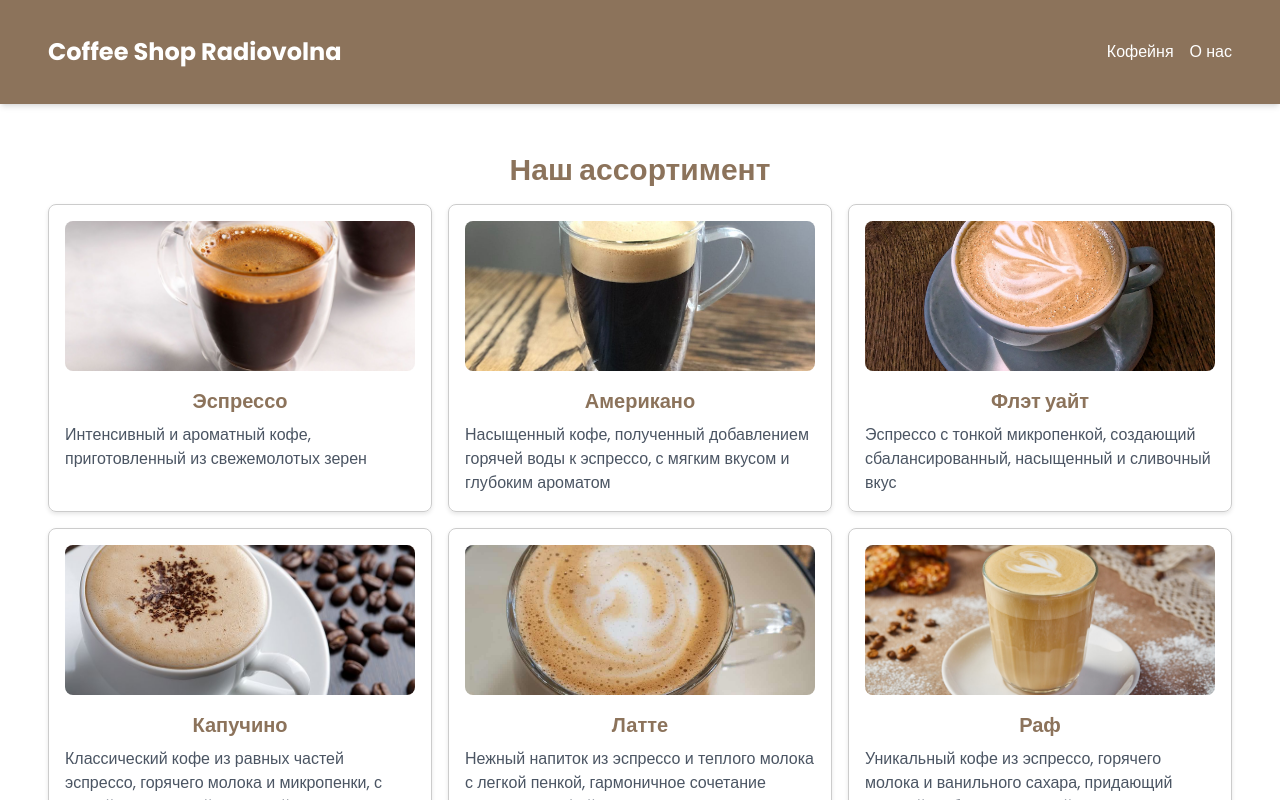
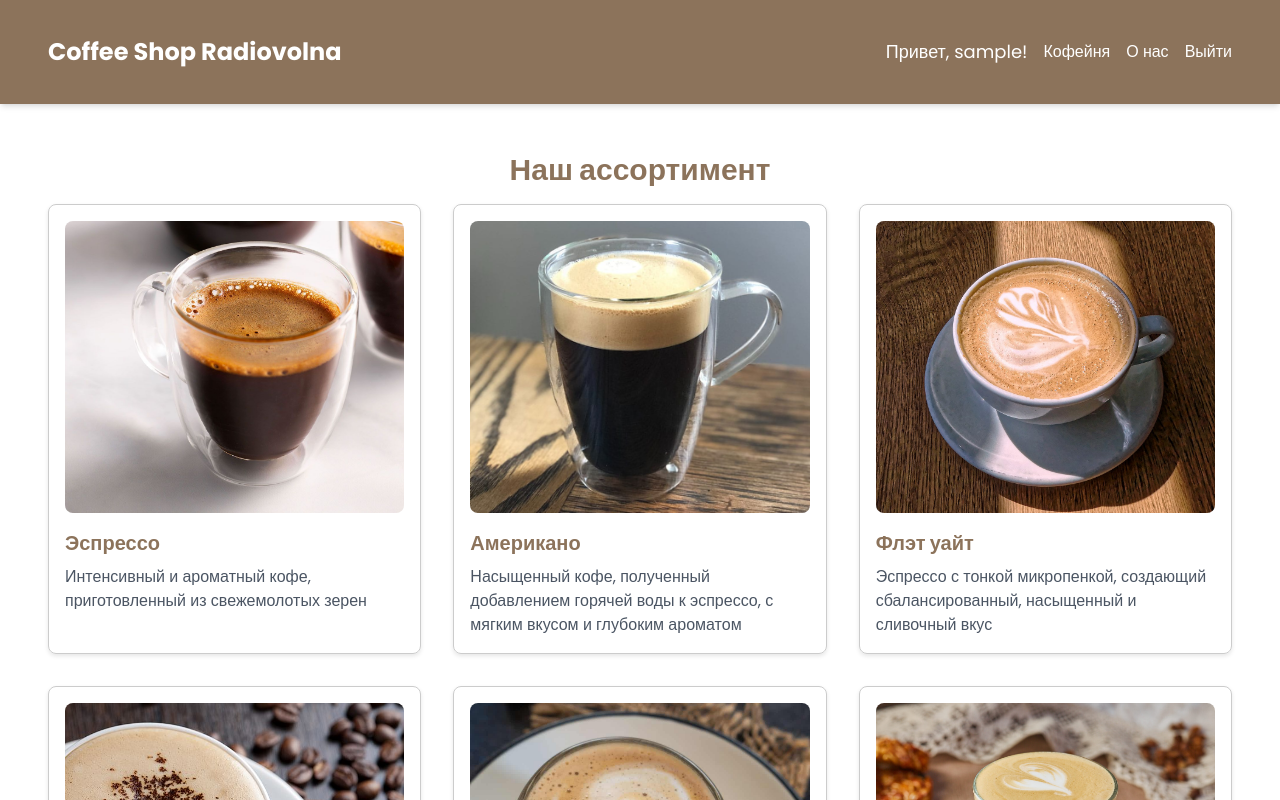
Before and after one commit to iglbv/Coffee-web, a React (Vite) app: page /coffee-shop in a window 1280 px wide. Shown: the top 800 px of the page. Built offline with nearby package versions, Linux system fonts and the light colour scheme; sample sign-in values are in the browser's storage.

Commit message:
create auth logic

```diff
--- a/src/App.tsx
+++ b/src/App.tsx
@@ -1,5 +1,5 @@
 import React, { useState } from 'react';
-import { BrowserRouter, Routes, Route } from 'react-router-dom';
+import { BrowserRouter, Routes, Route, Navigate } from 'react-router-dom';
 import GreetingForm from './components/GreetingForm';
 import CoffeeShop from './components/CoffeeShop';
 import AboutUs from './components/AboutUs';
@@ -7,7 +7,7 @@ import Header from './components/Header';
 import Footer from './components/Footer';
 
 const App: React.FC = () => {
-  const [name, setName] = useState("");
+  const [name, setName] = useState('');
 
   const handleSubmit = (values: { name: string }) => {
     setName(values.name);
@@ -16,12 +16,33 @@ const App: React.FC = () => {
   return (
     <BrowserRouter>
       <div className="min-h-screen bg-cream flex flex-col">
-        <Header name={name} />
+        <Header />
         <main className="flex-grow p-4">
           <Routes>
-            <Route path="/" element={<GreetingForm handleSubmit={handleSubmit} />} />
-            <Route path="/coffee-shop" element={<CoffeeShop />} />
-            <Route path="/about-us" element={<AboutUs />} />
+            <Route
+              path="/" element={localStorage.getItem('userName') ? (
+                <Navigate to="/coffee-shop" replace />
+              ) : (
+                <GreetingForm handleSubmit={handleSubmit} />
+              )
+              }
+            />
+            <Route
+              path="/coffee-shop" element={localStorage.getItem('userName') ? (
+                <CoffeeShop />
+              ) : (
+                <Navigate to="/" replace />
+              )
+              }
+            />
+            <Route
+              path="/about-us" element={localStorage.getItem('userName') ? (
+                <AboutUs />
+              ) : (
+                <Navigate to="/" replace />
+              )
+              }
+            />
           </Routes>
         </main>
         <Footer />
--- a/src/components/AboutUs.tsx
+++ b/src/components/AboutUs.tsx
@@ -69,6 +69,7 @@ const AboutUs: React.FC = () => {
         speed: 2000,
         slidesToShow: 1,
         slidesToScroll: 1,
+        arrows: false,
         autoplay: true,
         autoplaySpeed: 5000,
     };
--- a/src/components/CoffeeShop.tsx
+++ b/src/components/CoffeeShop.tsx
@@ -1,4 +1,4 @@
-import React, { useState } from 'react';
+import React from 'react';
 import espresso from '../assets/img/espresso.jpg'
 import americano from '../assets/img/americano.jpeg'
 import flat_white from '../assets/img/flat_white.jpg'
@@ -51,12 +51,6 @@ const coffees: Coffee[] = [
 ]
 
 const CoffeeShop = () => {
-    const [selectedCoffee, setSelectedCoffee] = useState<Coffee | null>(null);
-
-    const handleCoffeeSelect = (coffee: Coffee) => {
-        setSelectedCoffee(coffee)
-    }
-
     return (
         <div className="container mx-auto px-4">
             <h1 className="text-3xl font-bold text-coffee mb-4 text-center">Наш ассортимент</h1>
@@ -64,23 +58,12 @@ const CoffeeShop = () => {
             <div className="grid grid-cols-1 md:grid-cols-2 lg:grid-cols-3 gap-4">
                 {coffees.map((coffee, index) => (
                     <div key={index} className="coffee-card rounded-lg shadow-md p-4 hover:shadow-lg transition duration-300 ease-in-out">
-                        <button onClick={() => handleCoffeeSelect(coffee)} className="w-full flex flex-col items-center">
-                            <img src={coffee.image} alt={coffee.name} className="coffee-image rounded-lg" />
-                            <h3 className="text-xl font-bold text-coffee mt-4">{coffee.name}</h3>
-                        </button>
+                        <img src={coffee.image} alt={coffee.name} className="coffee-image rounded-lg" />
+                        <h3 className="text-xl font-bold text-coffee mt-4">{coffee.name}</h3>
                         <p className="text-gray-600 mt-2">{coffee.description}</p>
                     </div>
                 ))}
             </div>
-
-            {selectedCoffee && (
-                <div className="bg-white p-4 rounded-lg shadow-md mt-8">
-                    <h2 className="text-2xl font-bold text-coffee mb-2">Вы выбрали:</h2>
-                    <h3 className="text-xl font-bold text-coffee mb-2">{selectedCoffee.name}</h3>
-                    <p className="text-gray-600 mb-2">{selectedCoffee.description}</p>
-                    <img src={selectedCoffee.image} alt={selectedCoffee.name} className="coffee-image rounded-lg mt-4" />
-                </div>
-            )}
         </div>
     );
 };
--- a/src/components/GreetingForm.tsx
+++ b/src/components/GreetingForm.tsx
@@ -1,4 +1,4 @@
-import React, { useState } from 'react';
+import React from 'react';
 import { Formik, Form, Field, ErrorMessage } from 'formik';
 import * as Yup from 'yup';
 import { useNavigate } from 'react-router-dom';
@@ -8,8 +8,13 @@ interface Props {
 }
 
 const GreetingForm: React.FC<Props> = ({ handleSubmit }) => {
-    const [name, setName] = useState('');
     const navigate = useNavigate();
+
+    const handleLogin = (values: { name: string }) => {
+        handleSubmit(values);
+        localStorage.setItem('userName', values.name);
+        navigate('/coffee-shop');
+    };
 
     return (
         <div className="bg-white p-10 rounded-lg shadow-2xl mx-auto max-w-md flex flex-col items-center">
@@ -21,14 +26,11 @@ const GreetingForm: React.FC<Props> = ({ handleSubmit }) => {
             </p>
 
             <Formik
-                initialValues={{ name: "" }}
+                initialValues={{ name: '' }}
                 validationSchema={Yup.object({
                     name: Yup.string().required('Введите ваше имя!'),
                 })}
-                onSubmit={(values) => {
-                    handleSubmit(values);
-                    navigate('/coffee-shop');
-                }}
+                onSubmit={handleLogin}
             >
                 {({ isSubmitting }) => (
                     <Form className="flex flex-col w-full">
@@ -40,11 +42,12 @@ const GreetingForm: React.FC<Props> = ({ handleSubmit }) => {
                                 type="text"
                                 id="name"
                                 name="name"
-                                className="px-4 py-3 rounded-md border border-gray-300 focus:outline-none focus:border-coffee text-gray-800 focus:ring-2 focus:ring-coffee focus:ring-opacity-50" />
+                                className="px-4 py-3 rounded-md border border-gray-300 focus:outline-none focus:border-coffee text-gray-800 focus:ring-2 focus:ring-coffee focus:ring-opacity-50"
+                            />
                             <ErrorMessage
                                 name="name"
                                 component="div"
-                                className='text-red-500 text-sm mt-1'
+                                className="text-red-500 text-sm mt-1"
                             />
                         </div>
                         <button
@@ -59,14 +62,8 @@ const GreetingForm: React.FC<Props> = ({ handleSubmit }) => {
                     </Form>
                 )}
             </Formik>
-
-            {name && (
-                <p className="text-lg text-coffee mt-4 text-center">
-                    Приятно познакомиться, {name}!
-                </p>
-            )}
         </div>
-    )
-}
+    );
+};
 
 export default GreetingForm;
--- a/src/components/Header.tsx
+++ b/src/components/Header.tsx
@@ -1,7 +1,14 @@
 import React from 'react';
 import { Link } from 'react-router-dom';
 
-const Header: React.FC<{ name: string }> = ({ name }) => {
+const Header: React.FC = () => {
+    const userName = localStorage.getItem('userName');
+
+    const handleLogout = () => {
+        localStorage.removeItem('userName');
+        window.location.reload();
+    };
+
     return (
         <header className="bg-coffee text-white py-1 px-4 shadow-md">
             <div className="container mx-auto flex justify-between items-center">
@@ -9,13 +16,19 @@ const Header: React.FC<{ name: string }> = ({ name }) => {
                     <h1 className="text-2xl font-bold">Coffee Shop Radiovolna</h1>
                 </Link>
                 <nav className="flex items-center space-x-4">
-                    <Link to="/coffee-shop"
-                        className='hover:text-gold'>Кофейня</Link>
-                    <Link to="/about-us" className='hover:text-gold'>О нас</Link>
+                    {userName ? (
+                        <>
+                            <p className="text-lg">Привет, {userName}!</p>
+                            <Link to="/coffee-shop" className="hover:text-gold">Кофейня</Link>
+                            <Link to="/about-us" className="hover:text-gold">О нас</Link>
+                            <Link to="/" onClick={handleLogout} className="hover:text-gold">
+                                Выйти
+                            </Link>
+                        </>
+                    ) : (
+                        <></>
+                    )}
                 </nav>
-                {name && (
-                    <p className="text-lg">Привет, {name}!</p>
-                )}
             </div>
         </header>
     );
--- a/src/index.css
+++ b/src/index.css
@@ -18,9 +18,13 @@ body {
   box-shadow: 0 2px 4px rgba(0, 0, 0, 0.1);
 }
 
+ .grid {
+  gap: 2rem;
+ }
+
 .coffee-image {
   width: 100%;
-  height: 150px;
+  height: 292px;
   object-fit: cover;
   border-radius: 8px;
 }
@@ -54,15 +58,20 @@ main {
   margin-top: 0;
 }
 
-.transition {
+button {
+  border: none;
+  padding: 1rem;
+  border-radius: 8px;
+  cursor: pointer;
   transition: all 0.3s ease-in-out;
-}
+ }
 
 .about-us-container {
   width: 100%;
   margin: 0;
   padding: 0;
   font-family: 'Arial', sans-serif;
+  width: 70%;
  }
 
  .about-us-section {
@@ -81,7 +90,7 @@ main {
   margin-top: 15px;
   color: #333;
   line-height: 1.6;
-  font-size: 1.5rem;
+  font-size: 2rem;
  }
 
  .team-members {
```
Also changed, not shown: src/components/Footer.tsx (line endings or trailing spaces), src/main.tsx (line endings or trailing spaces).
